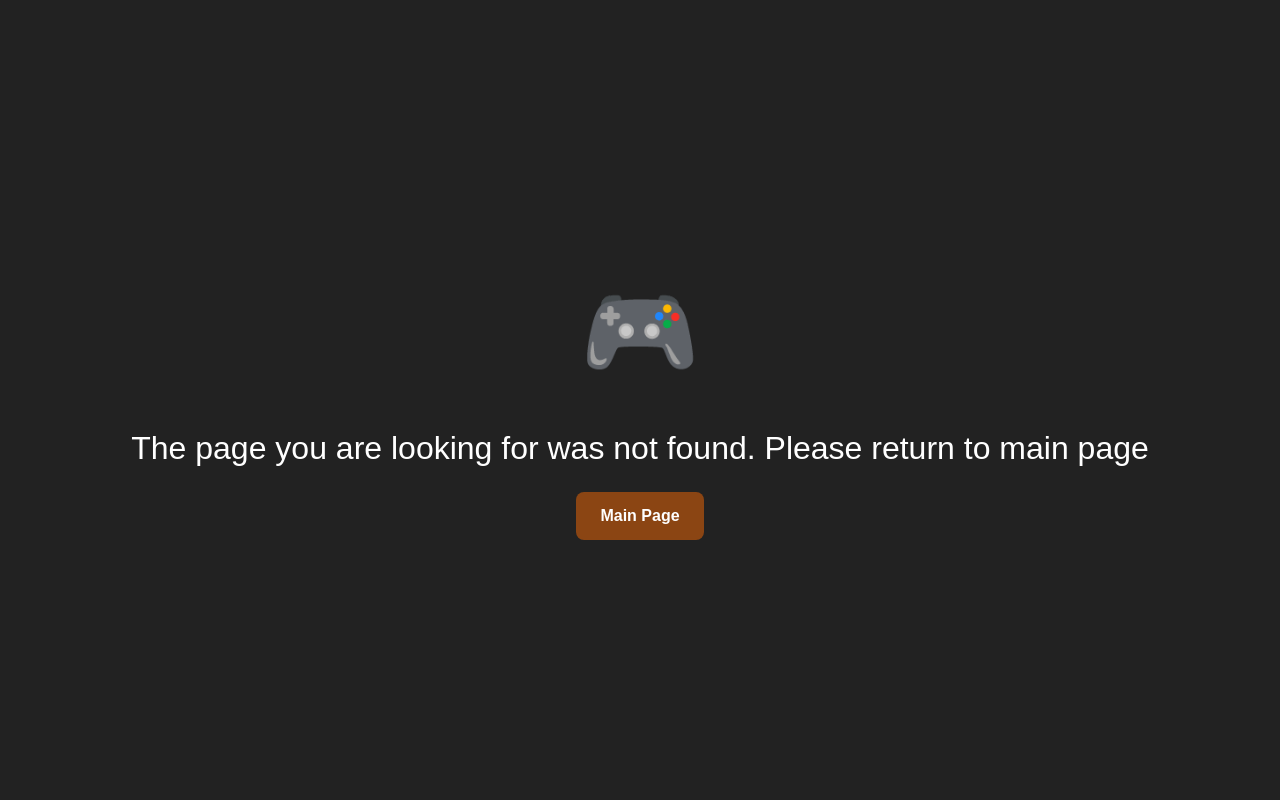
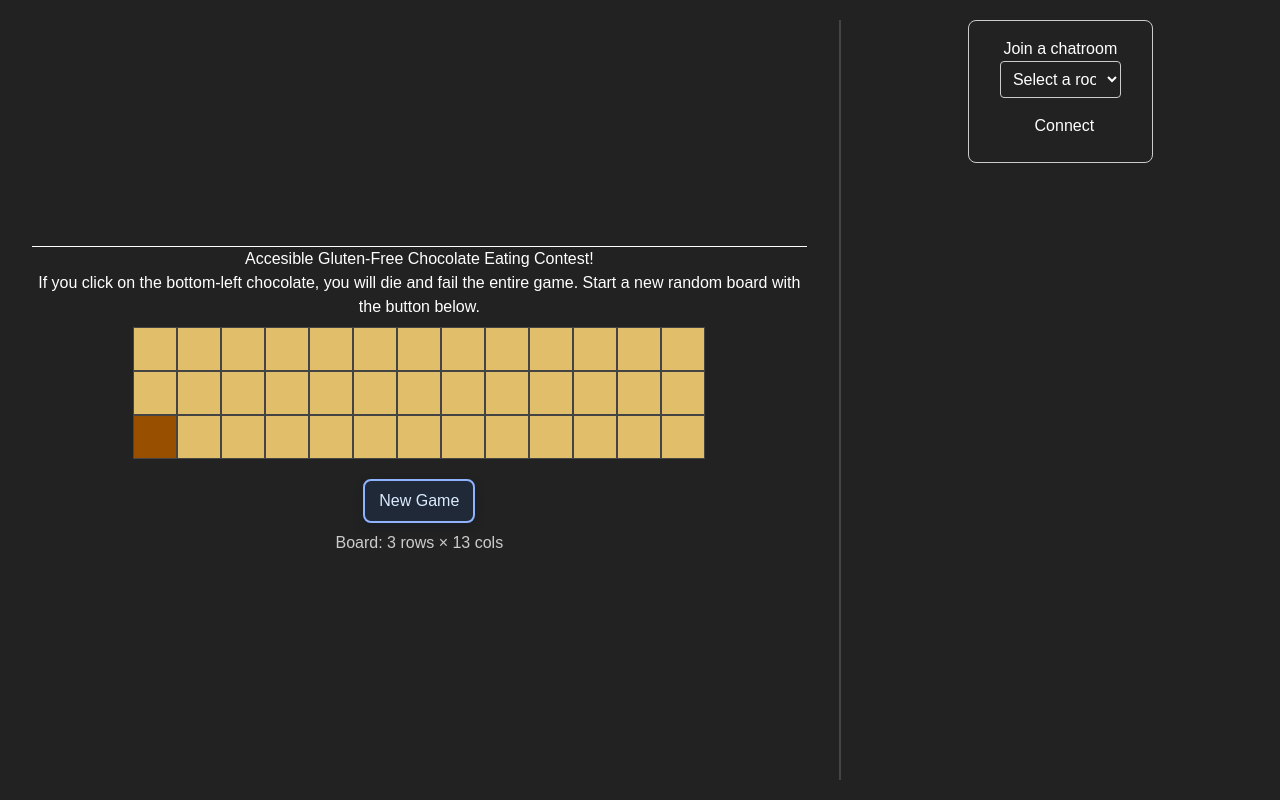
Before and after one commit to Duquesne-Computer-Science-Club/SteelHacks2025, a Next.js app in the folder steelhacks/: page /pvp in a window 1280 px wide. Before the commit this address had no page. Built offline with nearby package versions, Linux system fonts and the light colour scheme.

Commit message:
Adding pvp page
yay

```diff
--- /dev/null
+++ b/steelhacks/src/app/pvp/page.tsx
@@ -0,0 +1,53 @@
+"use client";
+import Chatroom from "@/components/chatroom";
+import Chomp from "@/components/chomp"; // added import
+
+export default function GamePage() {
+  return (
+    <div
+      style={{
+        minHeight: "100vh",
+        backgroundColor: "#222",
+        color: "#fff",
+        display: "flex",
+        flexDirection: "row",
+        alignItems: "stretch",
+        justifyContent: "center",
+        padding: "20px",
+        textAlign: "center",
+      }}
+    >
+      {/* Left side: Game placeholder */}
+      <div
+        style={{
+          flex: 2,
+          display: "flex",
+          flexDirection: "column",
+          alignItems: "center",
+          justifyContent: "center",
+          borderRight: "2px solid #444",
+          paddingRight: "20px",
+        }}
+      >
+        {/* Render Chomp game here instead of placeholder */}
+        <div style={{ width: "100%", display: "flex", justifyContent: "center" }}>
+          <Chomp />
+        </div>
+        {/* Removed Main Page button */}
+      </div>
+      {/* Right side: Chatroom */}
+      <div
+        style={{
+          flex: 1,
+          display: "flex",
+          flexDirection: "column",
+          alignItems: "center",
+          justifyContent: "flex-start",
+          paddingLeft: "20px",
+        }}
+      >
+        <Chatroom />
+      </div>
+    </div>
+  );
+}
```
